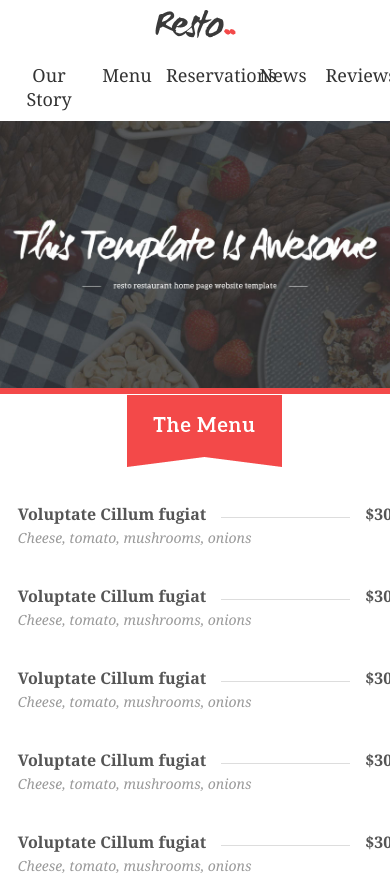
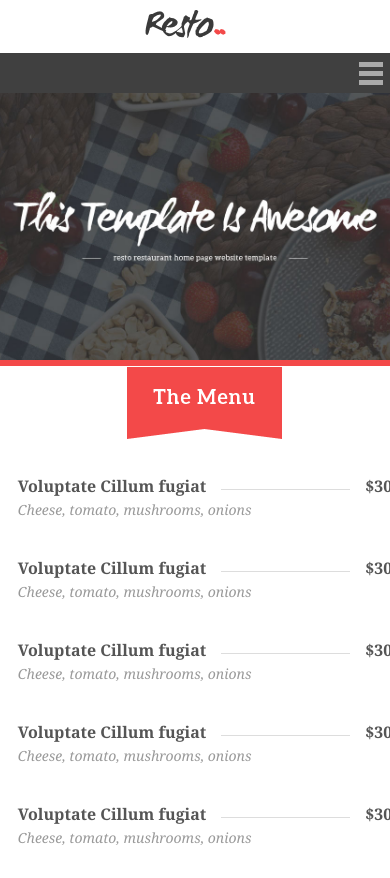
Before and after one commit to wh42933/Code-A-Responsive-Design-Website-001, a plain HTML site: page index.html in a window 390 px wide. Shown: the top 878 px of the page. Drawn offline with nearby package versions, Linux system fonts and the light colour scheme.

Commit message:
added to mobile 480px break burger menu and associated js file and css stylings to style.css

```diff
--- a/index.html
+++ b/index.html
@@ -13,6 +13,7 @@
             <div class="wrapper">
                 <h1 class="logo">Resto</h1>
                 <nav>
+                  <a class="burger-nav"></a>
                     <h2>Main Navigation</h2>
                     <ul>
                         <li><a href="">Our Story</a></li>
@@ -138,5 +139,6 @@
         </footer>
 
     </body>
-
+    <script src="https://code.jquery.com/jquery-1.12.0.min.js"></script>
+    <script src="menu.js"></script>
 </html>
--- /dev/null
+++ b/menu.js
@@ -0,0 +1,9 @@
+$(document).ready(function(){
+
+    $(".burger-nav").on("click", function(){
+
+        $("header nav ul").toggleClass("open");
+
+    });
+
+});
--- a/style.css
+++ b/style.css
@@ -222,10 +222,52 @@ footer ul{
 
 /* mobiles */
 @media screen and (max-width: 480px){
+
   footer ul{
     width: 98%;
     text-align: center;
   }
+
+  .burger-nav{
+    display: block;
+      height: 40px;
+      width: 100%;
+      background: url(images/burger.png) no-repeat 98% center;
+      background-color: #404040;
+      cursor: pointer;
+  }
+
+  header .wrapper{
+      width: 100%;
+      padding: 0;
+
+}
+
+header nav ul{
+    overflow: hidden;
+    background-color:  #505050;
+    height: 0;
+
+}
+
+header nav ul.open{
+    height: auto;
+}
+
+header nav li{
+    float: none;
+    text-align: left;
+    width: 100%;
+    margin: 0;
+}
+
+header nav li a{
+    color: #fff;
+    padding: 10px;
+    border-bottom: 1px solid #404040;
+    display: block;
+    margin: 0;
+}
 
     #featured li{
       width: 90%;
```
Also changed, not shown: images/burger.png (added).
